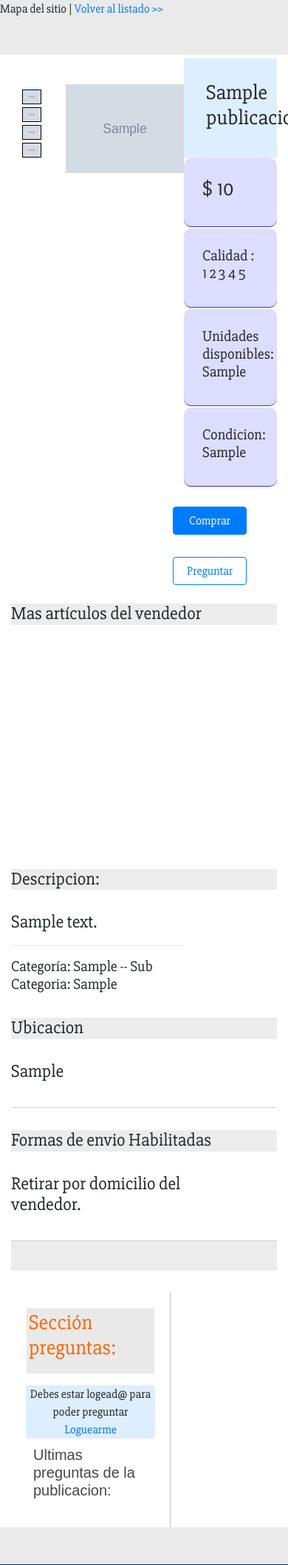
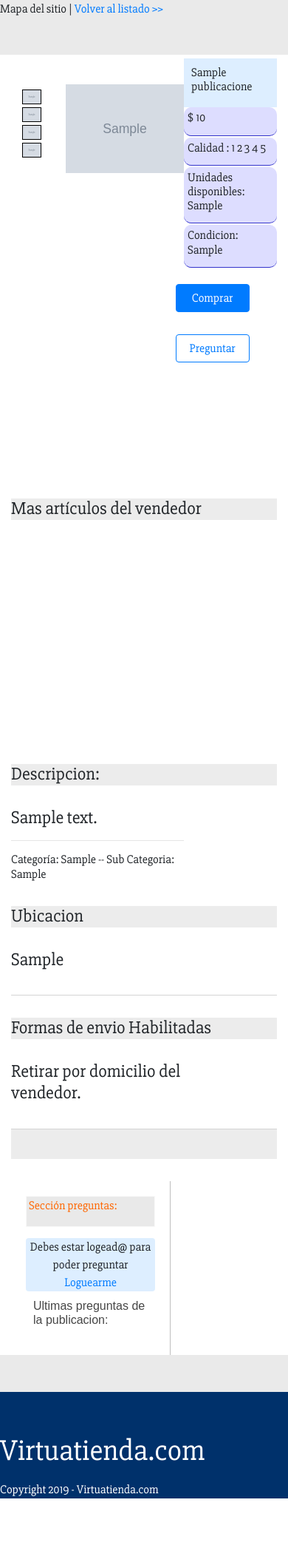
Before and after one commit to Gustavovaler/virtuatienda, a PHP site: the page made by vista-item.php in a window 390 px wide; the page is wider, and only the part inside the window is pictured. Shown: the part 65-2181 px from the top of that part at 74% size. After the commit the page ends 2091 px from the top of that part, so only its background shows below. Run offline with PHP 8.4, Linux system fonts and the light colour scheme; tables that the repository leaves empty or names only in its code hold one stand-in row (values such as "Sample post"); grey boxes marked "Sample" are stand-in pictures; data that the repository does not hold is empty.

Commit message:
media querys

```diff
--- a/css/estilos-item.css
+++ b/css/estilos-item.css
@@ -108,11 +108,7 @@ body{
 	right: 15%;
 	position: relative;
 	width: 100px;
-}
-
-/*----------mas articulos del vendedor------------*/
-
-.vendedor-mas-art{
+}.vendedor-mas-art{
 	height: 280px;
 
 	margin-bottom: 20px;
@@ -136,6 +132,41 @@ body{
 .mas-art-descripcion{
 	padding: 6px;
 }
+
+
+@media (max-width: 450px) {
+	h3,h5{
+		font-size: 1em;
+	}
+	.derecha{
+	width: 35%;
+	background: #ddeeff;
+	display: inline-block;
+	margin: 0;
+	box-sizing: border-box;
+	padding: 10px;
+	float: left;
+	margin-top: 5px;
+
+	}
+	.derecha2, .derecha3{
+		padding: 5px;
+
+	}
+	.derecha h3{
+		font-size: 1em;
+	}
+	.derecha2 h3{
+		font-size: 1em;
+
+	}
+	.tarjeta-art{
+	min-height: 0;
+	width: 33%;
+}
+
+/*----------mas articulos del vendedor------------*/
+
 
 
 /*----------------SECCION PREGUNTAS ----------------------*/
```
